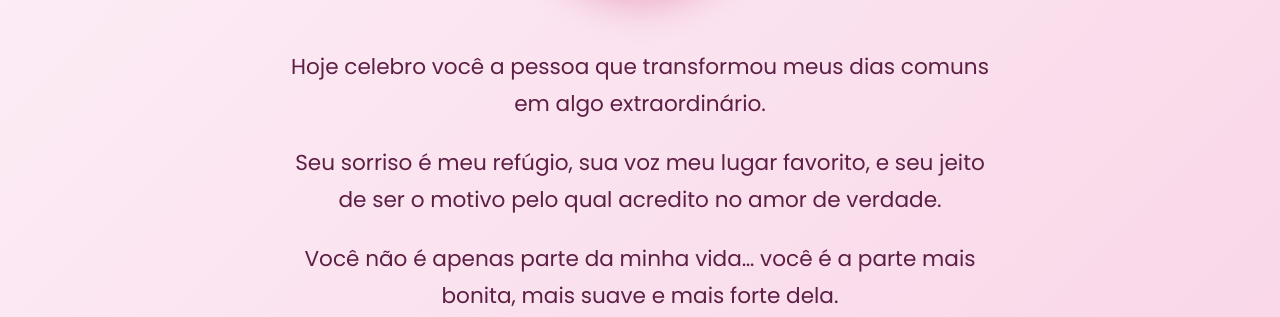
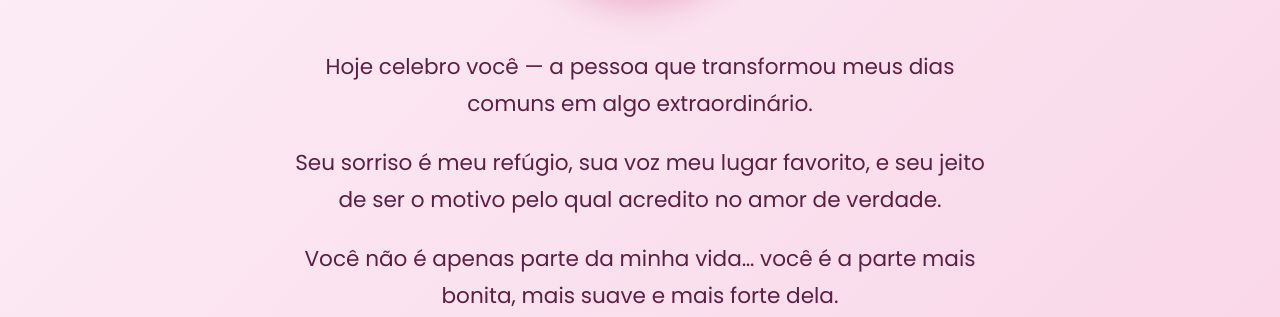
Before and after one commit to wyner323/AniversarioPrincesa, a plain HTML site: page index.html in a window 1280 px wide. Shown: the part 492-809 px from the top of the page. Drawn offline with nearby package versions, Linux system fonts and the light colour scheme.

Commit message:
Fix punctuation in celebratory message

```diff
--- a/index.html
+++ b/index.html
@@ -132,7 +132,7 @@
     <img class="photo" src="https://i.imgur.com/SUA-FOTO-AQUI.jpg" alt="Nós dois">
 
     <div class="message">
-      <p>Hoje celebro você a pessoa que transformou meus dias comuns em algo extraordinário.</p>
+      <p>Hoje celebro você — a pessoa que transformou meus dias comuns em algo extraordinário.</p>
       <p>Seu sorriso é meu refúgio, sua voz meu lugar favorito, e seu jeito de ser o motivo pelo qual acredito no amor de verdade.</p>
       <p>Você não é apenas parte da minha vida… você é a parte mais bonita, mais suave e mais forte dela.</p>
       <p>Obrigado por escolher me amar, por me ensinar o que é cuidar de alguém com o coração inteiro.</p>
```
